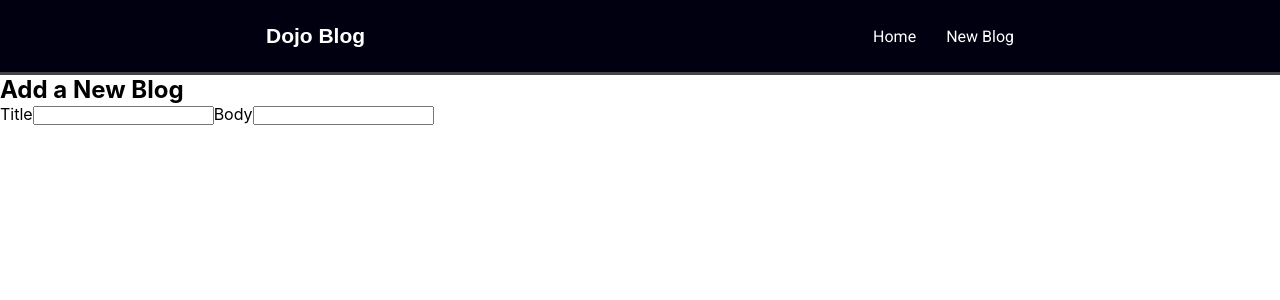
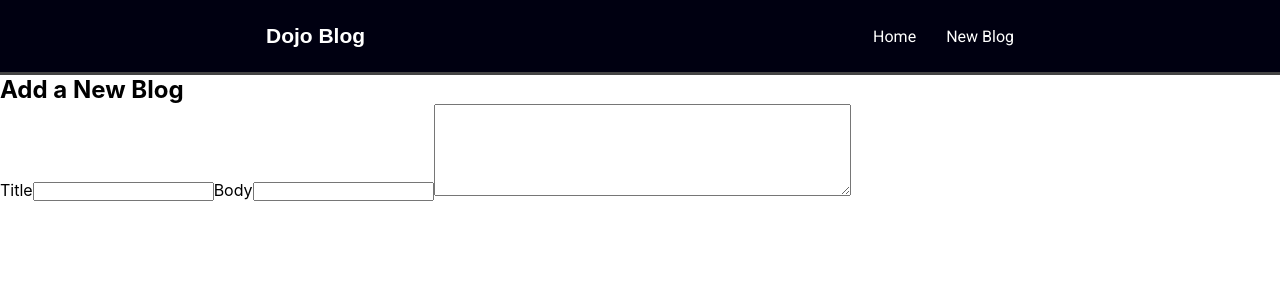
Before and after one commit to fasas1/New-Blog, a React (Create React App) app: page /Create in a window 1280 px wide. Shown: the top 300 px of the page. Built offline with nearby package versions, Linux system fonts and the light colour scheme; a web font is replaced by a local one.

Commit message:
added a txtarea to the form element

```diff
--- a/package.json
+++ b/package.json
@@ -8,6 +8,7 @@
     "@testing-library/user-event": "^12.8.3",
     "json-server": "^0.16.3",
     "react": "^17.0.2",
+    "react-bootstrap": "^1.6.1",
     "react-dom": "^17.0.2",
     "react-icons": "^4.2.0",
     "react-router-dom": "^5.2.0",
--- a/src/components/AboutHero.js
+++ b/src/components/AboutHero.js
@@ -27,8 +27,6 @@ const Banner = styled.div`
           color:white;
           font-size:38px;
           font-family:'Roboto';
-
-
      }
 
 
--- a/src/components/Create.js
+++ b/src/components/Create.js
@@ -1,5 +1,6 @@
 import Navbar from "./Navbar";
 import styled from 'styled-components'
+
 const Create = () => {
     return (
          <div>
@@ -10,6 +11,9 @@ const Create = () => {
                <input type="text" />
                <label>Body</label>
                <input type="text" />
+               <textarea rows="6" cols="50">
+
+               </textarea>
           </form>
 
          </div>
```
Also changed, not shown: 1 other file (tests, documents, lock files or other folders).
